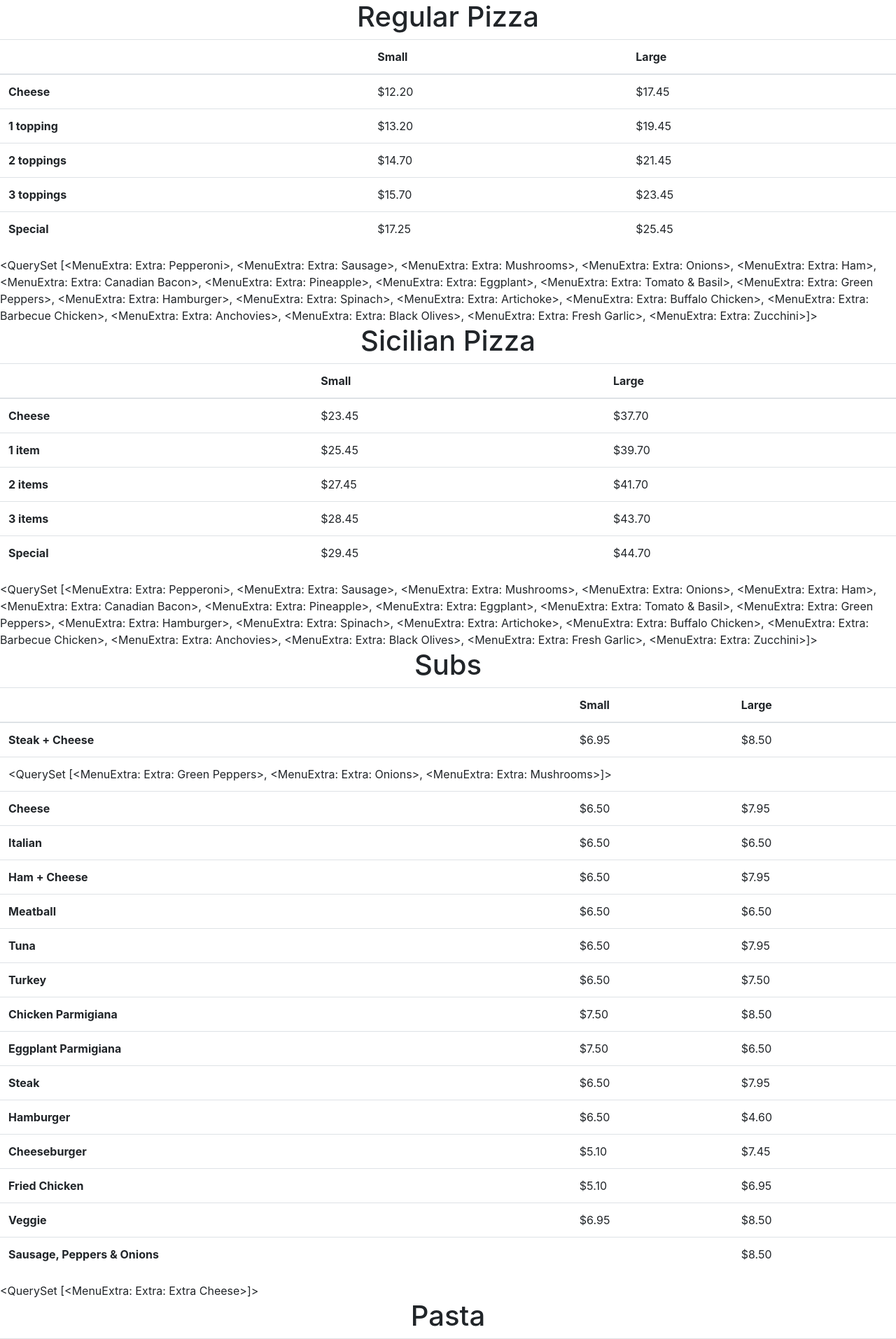
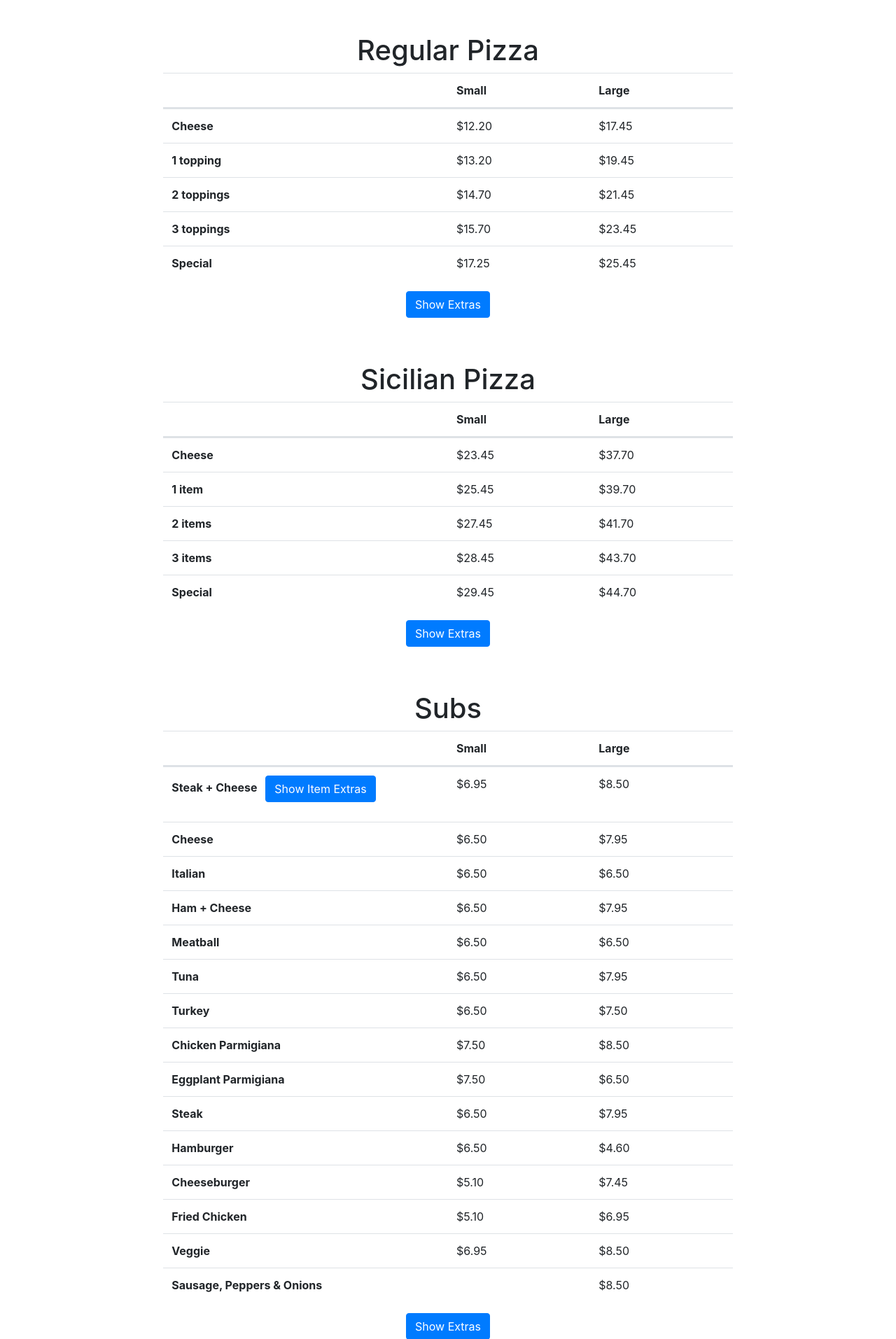
Before and after one commit to samrelins/CS50W_Project_3-Pizza, a Django app: page / in a window 1280 px wide. Shown: the part 56-1969 px from the top of the page at 70% size. Run offline with Django 3.2, Linux system fonts and the light colour scheme; data comes from the database, SQL or seed files in the repository; some libraries are stand-ins or nearby versions.

Commit message:
stylised index (menu) page

```diff
--- a/orders/models.py
+++ b/orders/models.py
@@ -10,6 +10,10 @@ class MenuDish(models.Model):
 
     def __str__(self):
         return f"{self.name}"
+
+    def print_extra_price(self):
+        price = "$" + str("{:.2f}".format(self.extra_price/100))
+        return price
 
 class MenuItem(models.Model):
     name = models.CharField(max_length=64)
--- a/orders/templates/orders/base_navbar.html
+++ b/orders/templates/orders/base_navbar.html
@@ -2,7 +2,7 @@
 
 
 {% block navbar %}
-    <nav class="navbar navbar-expand-lg navbar-light bg-light">
+    <nav class="navbar navbar-expand-md navbar-light bg-light">
         <a class="navbar-brand text-success" href="/">Pinocchio's Pizza</a>
         <button class="navbar-toggler" type="button" data-toggle="collapse" data-target="#navbarNav" aria-controls="navbarNav" aria-expanded="false" aria-label="Toggle navigation">
             <span class="navbar-toggler-icon"></span>
--- a/orders/templates/orders/index.html
+++ b/orders/templates/orders/index.html
@@ -6,38 +6,96 @@
 
 {% block body %}
 {% for dish in dishes %}
+    <div class="row my-5">
+        <div class="col-md-2"></div>
+        <div class="col-md-8">
+            <div class="container-fluid">
                 <table class="table">
                     <thead>
                         <h1 colspan="3" scope="col" class="text-center">{{ dish }}</h1>
+
                         {% if not dish.one_size %}
-                <tr>
-                    <th scope="col"></th>
-                    <th scope="col">Small</th>
-                    <th scope="col">Large</th>
+                        <tr class="d-flex">
+                            <th class="col-6" scope="col"></th>
+                            <th class="col-3" scope="col">Small</th>
+                            <th class="col-3" scope="col">Large</th>
                         </tr>
                         {% endif %}
+
                     </thead>
                     <tbody>
+
                     {% for item in dish.items.all %}
-            <tr>
-                <th scope="col">{{ item.name }}</th>
-                <td scope="col">
+                        <tr class="d-flex">
+                            <th class="col-6" scope="col">
+                                {{ item.name }}
+
+                                {% if item.extras.all %}
+                                <button class="btn btn-primary ml-2" type="button" data-toggle="collapse" data-target="#collapseExtras{{ item.id }}" aria-expanded="false" aria-controls="collapseExtras{{ item.id }}">
+                                        Show Item Extras
+                                    </button>
+                                {% endif %}
+
+                            </th>
+                            <td class="col-3" scope="col">
+
                             {% if item.small_price %}
                                 {{ item.print_small_price }}
                             {% endif %}
+
                             </td>
-                <td scope="col">{{ item.print_large_price }}</td>
+                            <td class="col-3" scope="col">{{ item.print_large_price }}</td>
                         </tr>
+
                         {% if item.extras.all %}
-                <tr>
-                    <td colspan=3>{{ item.extras.all }}</td>
-                </tr>
-            {% endif %}
-        {% endfor %}
                     </tbody>
                 </table>
+                <div class="collapse" id="collapseExtras{{ item.id }}">
+                    <table class="table">
+                        <tbody>
+                            <tr class="d-flex">
+                                <td class="col-9 font-weight-bold text-danger">
+                                    {% for item in item.extras.all %}
+                                        {{ item.name }} -
+                                    {% endfor %}
+                                </td>
+                                <td class="col-3">{{ item.dish.print_extra_price }}</td>
+                            </tr>
+                        </tbody>
+                    </table>
+                </div>
+                    <table class="table">
+                        <tbody>
+                        {% endif %}
+
+                    {% endfor %}
+
+                    </tbody>
+                </table>
+
                 {% if dish.extras.all %}
-        {{ dish.extras.all }}
+                    <button class="btn btn-primary mx-auto d-flex mb-3" type="button" data-toggle="collapse" data-target="#collapseExtras{{ dish.id }}" aria-expanded="false" aria-controls="collapseExtras{{ dish.id }}">
+                        Show Extras
+                    </button>
+                    <div class="collapse" id="collapseExtras{{ dish.id }}">
+                        <table class="table">
+                            <tbody>
+                                <tr>
+                                    <td class="font-weight-bold text-danger" colspan="2" scope="col">
+                                        {% for extra in dish.extras.all %}
+                                            {{ extra.name }} -
+                                        {% endfor %}
+                                    </td>
+                                </tr>
+                                <tr></tr>
+                            </tbody>
+                        </table>
+                    </div>
+                </div>
             {% endif %}
+
+            </div>
+        </div>
+    </div>
 {% endfor %}
 {% endblock %}
```
Lines whose indentation alone changed are shown as unchanged.
